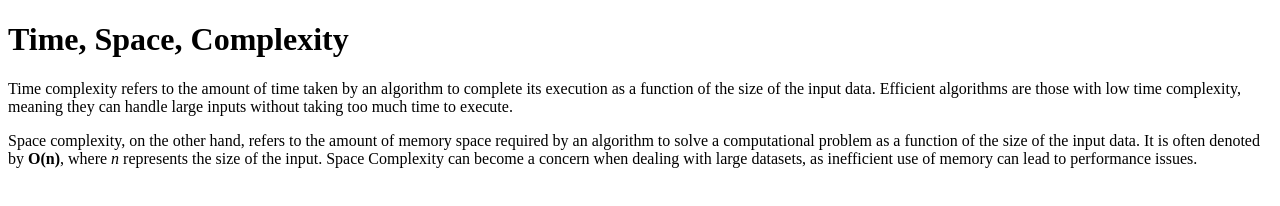
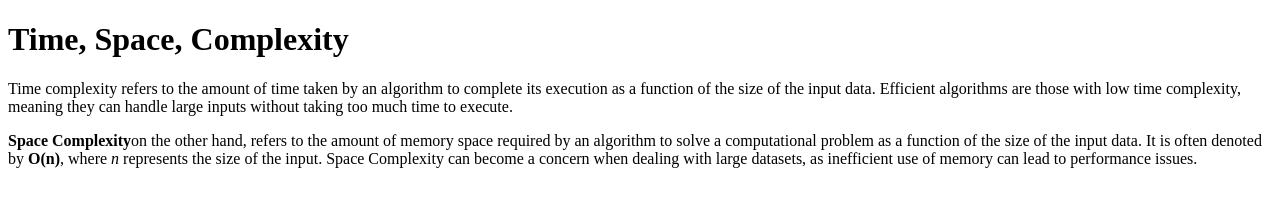
Before and after one commit to acciojob/time-and-space-complexity-nikki0906, a website: page main.html in a window 1280 px wide. Drawn offline with Linux system fonts and the light colour scheme.

Commit message:
created a submission

```diff
--- a/main.html
+++ b/main.html
@@ -10,7 +10,7 @@
 	<!-- the entire body must be written by student -->
 	<h1>Time, Space, Complexity</h1>
     <p>Time complexity refers to the amount of time taken by an algorithm to complete its execution as a function of the size of the input data. Efficient algorithms are those with low time complexity, meaning they can handle large inputs without taking too much time to execute.</p>
-    <p>Space complexity, on the other hand, refers to the amount of memory space required by an algorithm to solve a computational problem as a function of the size of the input data. It is often denoted by <b>O(n)</b>, where <em>n</em> represents the size of the input. Space Complexity can become a concern when dealing with large datasets, as inefficient use of memory can lead to performance issues.</p>
+    <p><b>Space Complexity</b>on the other hand, refers to the amount of memory space required by an algorithm to solve a computational problem as a function of the size of the input data. It is often denoted by <b>O(n)</b>, where <em>n</em> represents the size of the input. Space Complexity can become a concern when dealing with large datasets, as inefficient use of memory can lead to performance issues.</p>
 </body>
     <script type="text/javascript" src="./script.js">
 </script>
```
